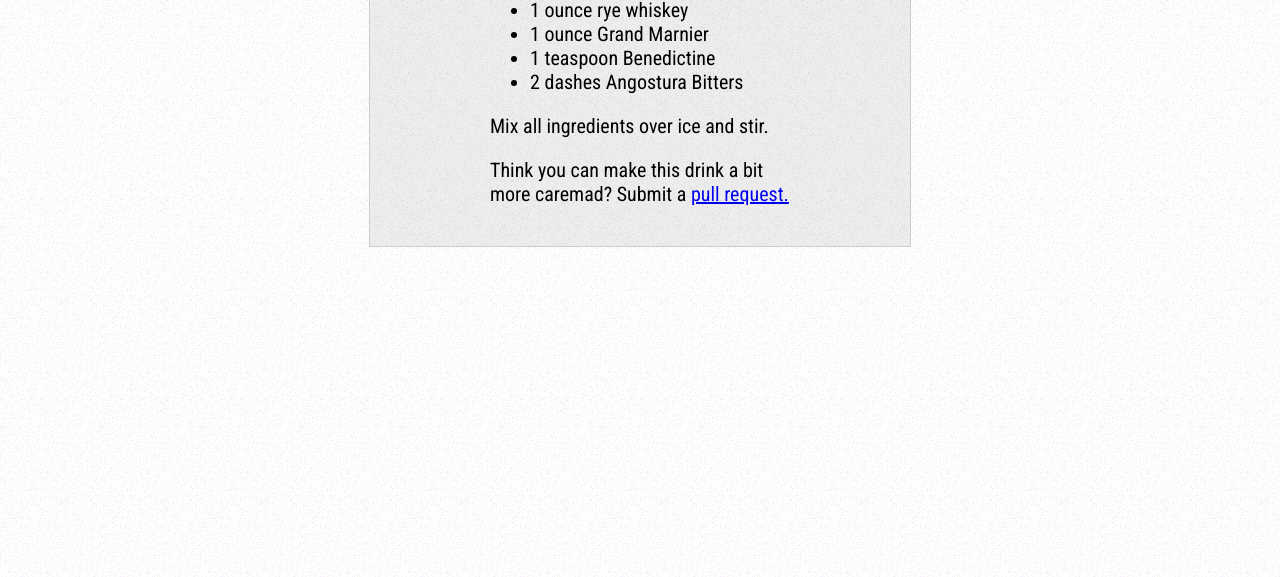
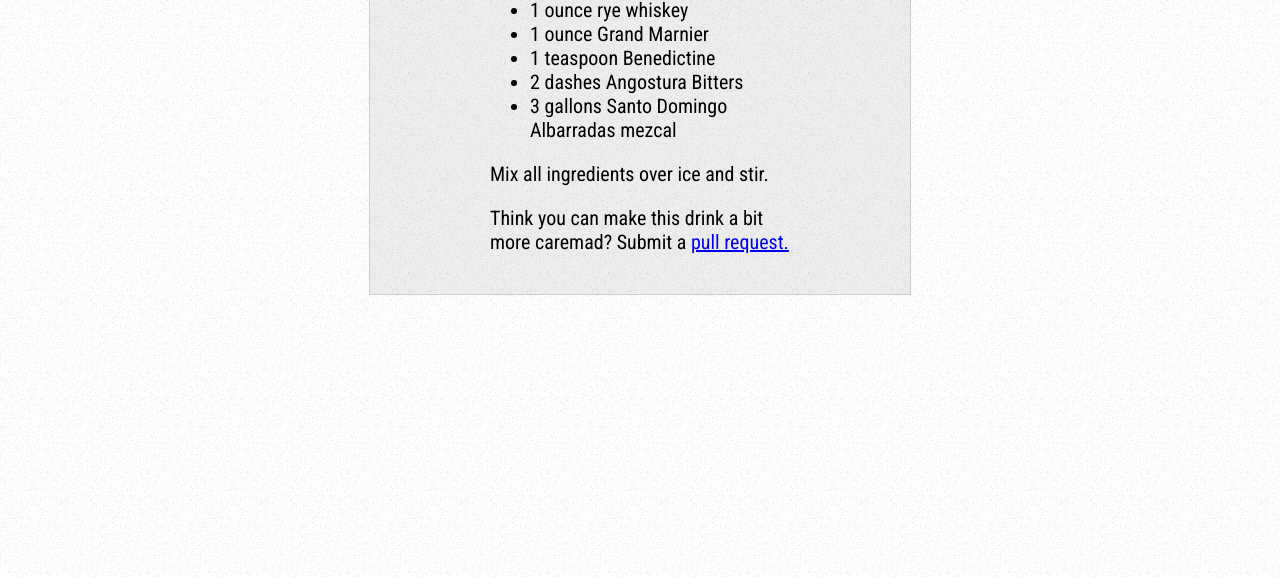
Before and after one commit to cmeiklejohn/cocktail, a plain HTML site: page public/index.html in a window 1280 px wide. Shown: the part 223-800 px from the top of the page. Drawn offline with Linux system fonts and the light colour scheme; a web font is replaced by a local one.

Commit message:
Improve drink

```diff
--- a/public/index.html
+++ b/public/index.html
@@ -48,6 +48,7 @@
           <li>1 ounce Grand Marnier</li>
           <li>1 teaspoon Benedictine</li>
           <li>2 dashes Angostura Bitters</li>
+          <li>3 gallons Santo Domingo Albarradas mezcal</li>
         </ul>
 
         <p>Mix all ingredients over ice and stir.</p>
```
